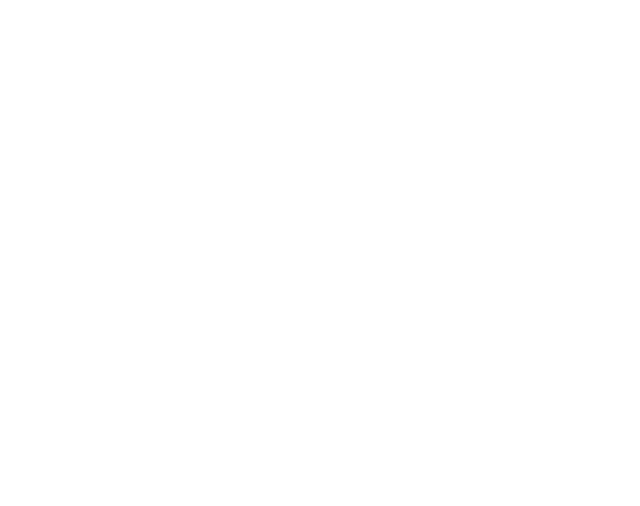
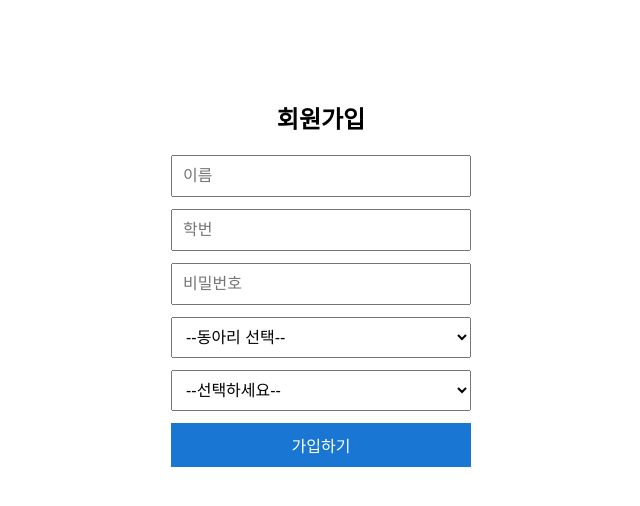
Before and after one commit to seunG-Zzun/SWingSpace, a React (Create React App) app in the folder client/: page /signup in a window 1280 px wide. Before the commit this address had no page. Shown: the top 506 px of the page, without its empty margins (319-959 px from the left). Built offline with nearby package versions, Linux system fonts and the light colour scheme.

Commit message:
Update_Button

```diff
--- /dev/null
+++ b/client/src/pages/css/Signup.css
@@ -0,0 +1,36 @@
+.signup-container {
+  display: flex;
+  flex-direction: column;
+  align-items: center;
+  margin-top: 80px;
+}
+
+.signup-form {
+  display: flex;
+  flex-direction: column;
+  width: 300px;
+  gap: 12px;
+}
+
+.signup-form input {
+  padding: 10px;
+  font-size: 1rem;
+}
+
+.signup-form button {
+  padding: 10px;
+  font-size: 1rem;
+  background-color: #1976d2;
+  color: white;
+  border: none;
+  cursor: pointer;
+}
+
+.signup-form button:hover {
+  background-color: #125aa2;
+}
+
+.signup-form select{
+  padding: 10px;
+  font-size: 1rem;
+}
--- a/client/src/pages/js/App.js
+++ b/client/src/pages/js/App.js
@@ -1,6 +1,6 @@
 import { BrowserRouter, Routes, Route } from 'react-router-dom';
 import Home from './Home';
-// import Signup from './pages/Signup';
+import Signup from './Signup';
 // import Login from './pages/Login';
 
 function App() {
@@ -8,8 +8,8 @@ function App() {
     <BrowserRouter>
       <Routes>
         <Route path="/" element={<Home />} />
-        {/* <Route path="/signup" element={<Signup />} />
-        <Route path="/login" element={<Login />} /> */}
+        <Route path="/signup" element={<Signup />} />
+        {/* <Route path="/login" element={<Login />} /> */}
       </Routes>
     </BrowserRouter>
   );
--- a/client/src/pages/js/Home.js
+++ b/client/src/pages/js/Home.js
@@ -1,7 +1,6 @@
 import { useNavigate } from 'react-router-dom';
 import '../css/Home.css';
-import ClubCarousel
- from './ClubCarousel';
+import ClubCarousel from './ClubCarousel';
 function Home() {
   const navigate = useNavigate();
 
--- a/client/src/pages/js/Signup.js
+++ b/client/src/pages/js/Signup.js
@@ -0,0 +1,57 @@
+import React, { useState } from 'react';
+import axios from 'axios';
+import '../css/Signup.css';
+
+function Signup() {
+  const [form, setForm] = useState({
+    name: '',
+    studentId: '',
+    password: '',
+    role: ''
+  });
+
+  const handleChange = (e) => {
+    const { name, value } = e.target;
+    setForm(prev => ({ ...prev, [name]: value }));
+  };
+
+  const handleSubmit = async (e) => {
+    e.preventDefault();
+    try {
+      const res = await axios.post('/api/signup', form);
+      alert(res.data.message);
+    } catch (err) {
+      alert(err.response?.data?.message || '회원가입 실패');
+    }
+  };
+
+  return (
+    <div className="signup-container">
+      <h2>회원가입</h2>
+      <form onSubmit={handleSubmit} className="signup-form">
+        <input name="name" placeholder="이름" onChange={handleChange} required />
+        <input name="studentId" placeholder="학번" onChange={handleChange} required />
+        <input name="password" type="password" placeholder="비밀번호" onChange={handleChange} required />
+        <select name="club" onChange={handleChange} required>
+            <option value="">--동아리 선택--</option>
+            <option value="AIM">AIM</option>
+            <option value="DOUM">DO, UM</option>
+            <option value="KOBOT">KOBOT</option>
+            <option value="KOSS">KOSS</option>
+            <option value="KPSC">KPSC</option>
+            <option value="Shooting">Shooting</option>
+            <option value="WINK">WINK</option>
+        </select>
+        <select name="role" onChange={handleChange} required>
+            <option value="">--선택하세요--</option>
+            <option value="user">동아리원</option>
+            <option value="admin">동아리장</option>
+        </select>
+
+        <button type="submit">가입하기</button>
+      </form>
+    </div>
+  );
+}
+
+export default Signup;
```
